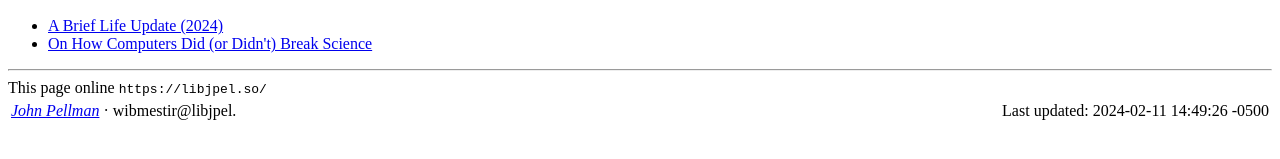
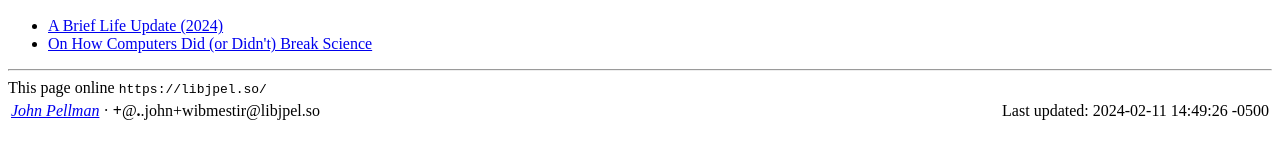
Before and after one commit to jpellman/jpellman.github.io, a Jekyll site: the page built from index.html, in a window 1280 px wide. Shown: the part 158-317 px from the top of the page. Built offline with Jekyll 4.4.1, drawn with Linux system fonts in a browser that asks for light colours.

Commit message:
Attempt to fix email.

```diff
--- a/_config.yml
+++ b/_config.yml
@@ -8,10 +8,6 @@ url: "https://libjpel.so"
 baseurl: "" # the subpath of your site, e.g. /blog/
 description: > # this means to ignore newlines until next key
   Greetings! My name is John Pellman. I am a Linux systems administrator  who is presently based in New York City (though I grew up in the chilly hinterlands of upstate New York). My interests lie at the intersection of science and computing, with a particular focus on how technology can facilitate progress in our understanding of the world and improve the human race’s quality of life.
-email_recipient: "john"
-email_recipient_alias: "wibmestir"
-email_domain: "libjpel"
-email_tld: "so"
 url: "https://libjpel.so"
 
 timezone: America/New_York
--- a/_includes/head.html
+++ b/_includes/head.html
@@ -6,7 +6,7 @@
   <title>{% if page.title %}{{ page.title | escape }}{% else %}{{ site.author | escape }}{% endif %} &raquo; {{ site.title }}</title>
   <meta name="description" content="{% if page.excerpt %}{{ page.excerpt | strip_html | strip_newlines | truncate: 160 }}{% else %}{{ site.description }}{% endif %}">
 
-  <link rel="stylesheet" href="{{ site.url }}/style.css" type="text/css">
+  <link rel="stylesheet" href="{{ site.url }}/style.css" />
 
   <link rel="canonical" href="{{ page.url | replace:'index.html','' | prepend: site.baseurl | prepend: site.url }}">
   <link rel="alternate" type="application/rss+xml" title="{{ site.title }}" href="{{ "/feed.xml" | prepend: site.baseurl | prepend: site.url }}">
--- a/style.css
+++ b/style.css
@@ -1,3 +1,3 @@
-span.email b {
-	display: none;
+span.email::after {
+	content: "john+wibmestir@libjpel.so";
 }
```
